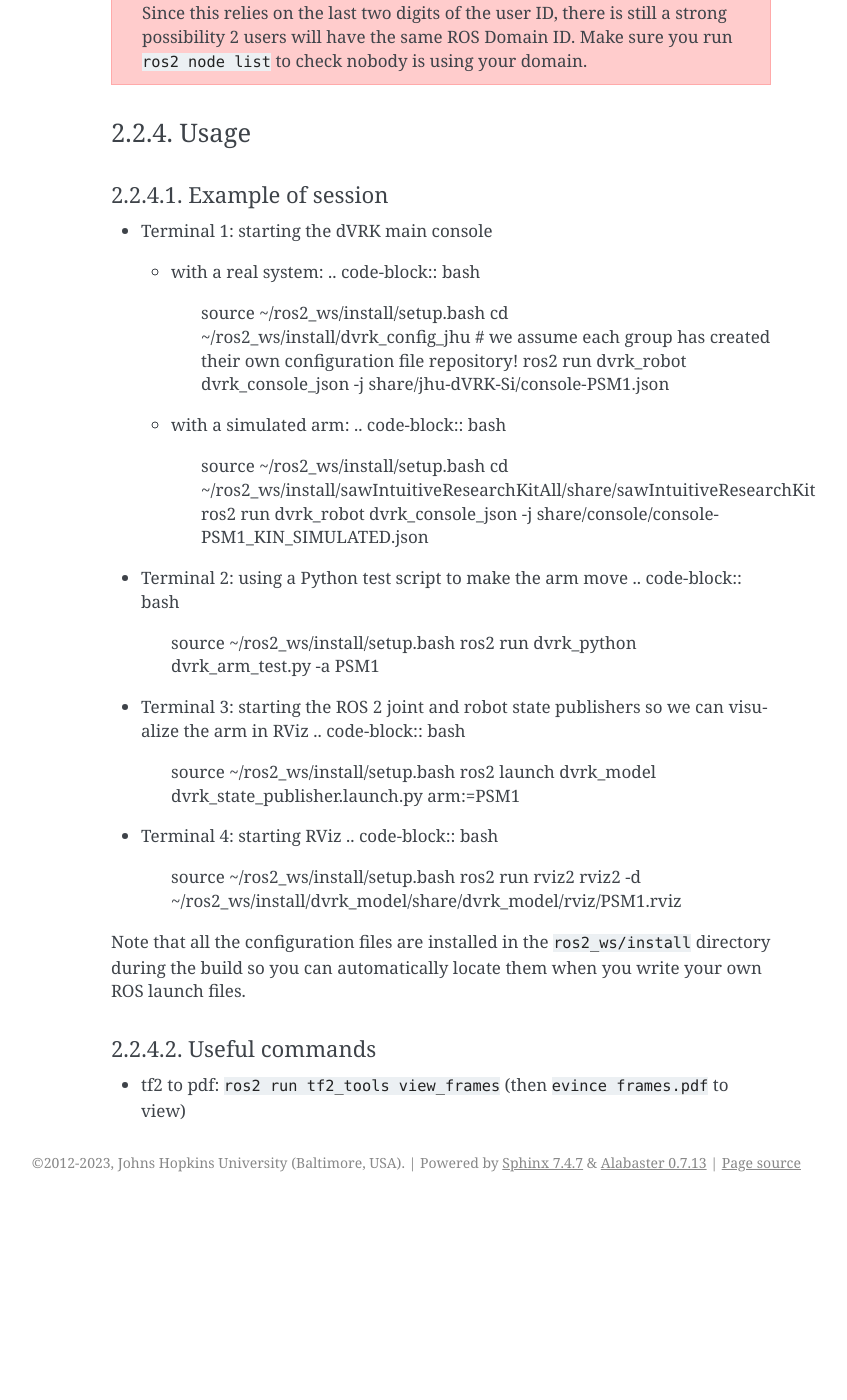
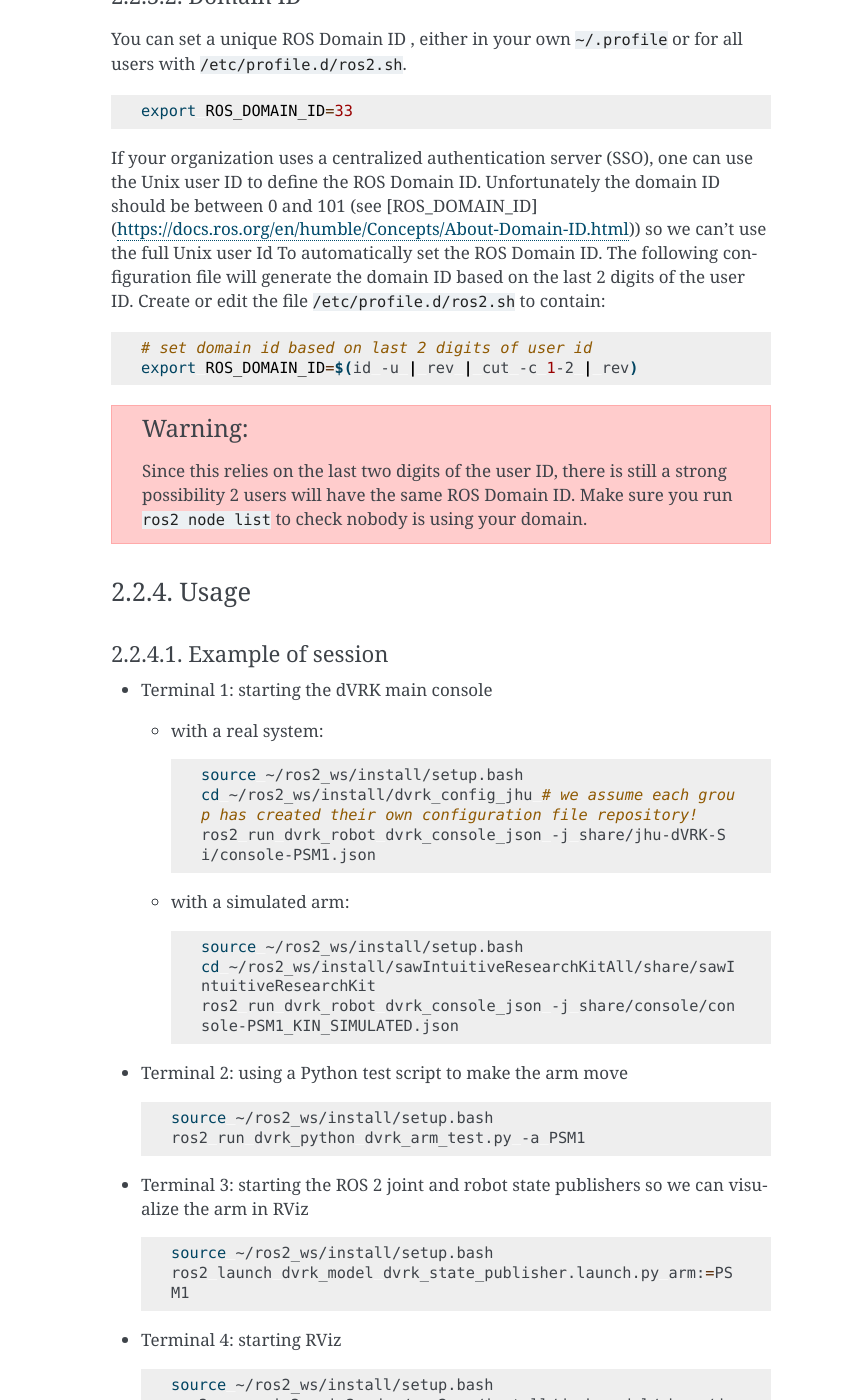
Before and after one commit to adeguet1/dvrk-readthedocs, a Sphinx documentation site: the page built from docs/pages/build.rst, in a window 1280 px wide and 1400 px high, scrolled down 5012 px. Shown: the whole window, without its empty margins (309-1156 px from the left). Built offline with Sphinx 7.4.7, drawn with Linux system fonts in a browser that asks for light colours; before the commit the page ends 6214 px from its top, so only the background shows below that; some of the changed text lies outside the part shown.

Commit message:
more rst testing

```diff
--- /dev/null
+++ b/docs/_static/custom.css
@@ -0,0 +1,4 @@
+pre {
+    white-space: pre-wrap !important;
+    word-break: break-all;
+}
--- a/docs/conf.py
+++ b/docs/conf.py
@@ -55,3 +55,7 @@
 # relative to this directory. They are copied after the builtin static files,
 # so a file named "default.css" will overwrite the builtin "default.css".
 html_static_path = ['_static']
+
+html_css_files = [
+    'custom.css',
+]
--- a/docs/pages/build.rst
+++ b/docs/pages/build.rst
@@ -54,8 +54,10 @@
          sudo apt install libxml2-dev libraw1394-dev libncurses5-dev qtcreator swig sox espeak cmake-curses-gui cmake-qt-gui git subversion gfortran libcppunit-dev libqt5xmlpatterns5-dev libbluetooth-dev python3-wstool python3-catkin-tools python3-osrf-pycommon``
 
 .. warning::
-   for any dVRK software version greater than 2.1
+   For any dVRK software version greater than 2.1:
+
    * Ubuntu 16.04 support has been dropped
+
    * Ubuntu 18.04 support requires clang instead of gcc.  You will need to install clang with ``sudo apt install clang`` and configure your workspace using: ``catkin config --cmake-args -DCMAKE_C_COMPILER=clang -DCMAKE_CXX_COMPILER=clang++``
 
 Catkin workspace, clone and build
@@ -270,6 +272,7 @@
 * Terminal 1: starting the dVRK main console
 
   * with a real system:
+
     .. code-block:: bash
 
        source ~/ros2_ws/install/setup.bash
@@ -277,6 +280,7 @@
        ros2 run dvrk_robot dvrk_console_json -j share/jhu-dVRK-Si/console-PSM1.json
 
   * with a simulated arm:
+
     .. code-block:: bash
 
        source ~/ros2_ws/install/setup.bash
@@ -284,18 +288,21 @@
        ros2 run dvrk_robot dvrk_console_json -j share/console/console-PSM1_KIN_SIMULATED.json
 
 * Terminal 2: using a Python test script to make the arm move
+
   .. code-block:: bash
 
      source ~/ros2_ws/install/setup.bash
      ros2 run dvrk_python dvrk_arm_test.py -a PSM1
 
 * Terminal 3: starting the ROS 2 joint and robot state publishers so we can visualize the arm in RViz
+
   .. code-block:: bash
 
      source ~/ros2_ws/install/setup.bash
      ros2 launch dvrk_model dvrk_state_publisher.launch.py arm:=PSM1
 
 * Terminal 4: starting RViz
+
   .. code-block:: bash
 
      source ~/ros2_ws/install/setup.bash
```
